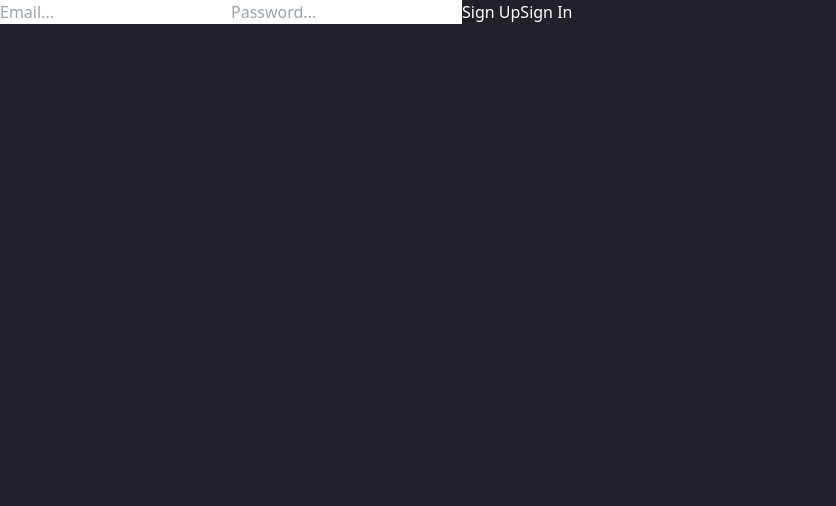
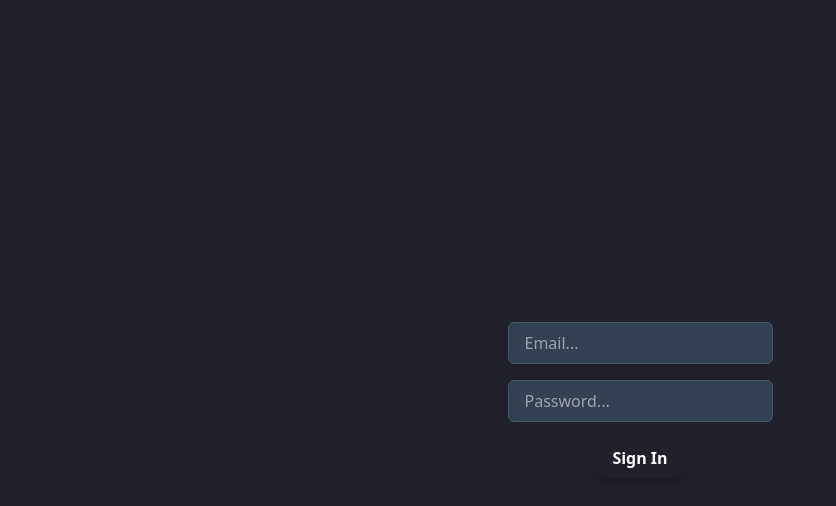
Before and after one commit to sarvesh-gaurishankar-sawant/team-progress-tracker, a React (Create React App) app in the folder frontend/: page / in a window 1280 px wide. Shown: the top 506 px of the page, without its empty margins (0-836 px from the left). Built offline with nearby package versions, Linux system fonts and the light colour scheme.

Commit message:
Add color to login and signup

```diff
--- a/frontend/src/App.tsx
+++ b/frontend/src/App.tsx
@@ -9,6 +9,7 @@ import { useDispatch } from "react-redux";
 import { AppDispatch } from "./store/store";
 import { setUserSlice } from "./store/user/userSlice";
 import Login from "./components/Auth/Login";
+import SignUp from "./components/Auth/SignUp";
 
 export default function App() {
   const dispatch = useDispatch<AppDispatch>();
@@ -19,6 +20,7 @@ export default function App() {
       <BrowserRouter>
         <Routes>
           <Route path="/" element={<Login />} />
+          <Route path="/signup" element={<SignUp />} />
           <Route path="/board" element={<HomeScreen />}>
             <Route path=":id" element={<Board />} />
           </Route>
--- a/frontend/src/components/Auth/Login.tsx
+++ b/frontend/src/components/Auth/Login.tsx
@@ -9,18 +9,20 @@ import {
   createUserWithEmailAndPassword,
   signInWithEmailAndPassword,
 } from "firebase/auth";
-import { Navigate } from "react-router-dom";
+import { Navigate, useLocation, useNavigate } from "react-router-dom";
 import HomeScreen from "../pages/HomeScreen";
 import { useDispatch, useSelector } from "react-redux";
 import { AppDispatch, RootState } from "../../store/store";
 import { setLogin } from "../../store/user/loginSlice";
 import { createUserAsync } from "../../store/user/singleUserAsyncSlice";
+import { Alert } from "@mui/material";
 
 
 function Login() {
 
     const isLoggedIn: boolean = useSelector((state: RootState) => state.login.value);
     const dispatch = useDispatch<AppDispatch>();
+    const navigate = useNavigate();
 
     console.log(`isLoggedIn ${isLoggedIn}`)
     console.log(`token ${window.localStorage.getItem('userToken')}`)
@@ -28,22 +30,12 @@ function Login() {
     const [email, setEmail] = useState("");
     const [password, setPassword] = useState("");
 
-      const signUp = async () => {
-        try {
-          const result = await createUserWithEmailAndPassword(auth, email, password);
-          const user = result.user;
-          const emailId = user.email || '';
-          const idToken = await user.getIdToken();
-          window.localStorage.setItem('userToken', idToken);
-          dispatch(setLogin(true))
-          window.localStorage.setItem('isLoggedIn', 'true');
-        } catch (err) {
-          console.error(err);
-        }
-      };
+    const location = useLocation();
+    const message = location.state?.message;
 
       const signIn = async () => {
         try {
+
           const result = await signInWithEmailAndPassword(auth, email, password);
           const user = result.user;
           const emailId = user.email || '';
@@ -52,29 +44,40 @@ function Login() {
           dispatch(setLogin(true))
           window.localStorage.setItem('isLoggedIn', 'true');
         } catch (err) {
-          console.error(err);
+          let errString: string = String(err);
+          if(errString.includes("auth/user-not-found")){
+            navigate("/signup", { state: { message: "Email does not exist. Please login." }})
+          }
         }
       };
 
 	return (
 	<div>
+    <div className='flex justify-center items-center min-h-screen flex-col'>
+    {message && (
+  <p
+    className="text-white bg-slate-800 p-4 rounded-md shadow-md mt-4 mb-8"
+  >
+    {message}
+  </p>
+)}
       {!isLoggedIn
         ?
-      <div>
+      <div className="flex flex-col justify-center items-center">
         <input
           placeholder="Email..."
           onChange={(e) => setEmail(e.target.value)}
-          className="text-black"
+          className="text-white bg-slate-700 px-4 py-2 rounded-md border border-slate-600 focus:border-slate-500 mb-4"
         />
         <input
           placeholder="Password..."
           type="password"
           onChange={(e) => setPassword(e.target.value)}
-          className="text-black"
+          className="text-white bg-slate-700 px-4 py-2 rounded-md border border-slate-600 focus:border-slate-500 mb-4"
         />
-        <button onClick={signUp}>Sign Up</button>
-        <button onClick={signIn}>Sign In</button>
+        <button onClick={signIn} className="bg-primary text-white px-4 py-2 rounded-md font-bold shadow-md hover:bg-primary-dark transition duration-300 ease-in-out">Sign In</button>
       </div> : <Navigate to="/board"/>}
+    </div>
     </div>
 	);
 }
--- /dev/null
+++ b/frontend/src/components/Auth/SignUp.tsx
@@ -0,0 +1,69 @@
+import { createUserWithEmailAndPassword } from 'firebase/auth';
+import React, { useState } from 'react'
+import { useDispatch, useSelector } from 'react-redux';
+import { Navigate, useLocation, useNavigate } from 'react-router-dom';
+import { AppDispatch, RootState } from '../../store/store';
+import { setLogin } from '../../store/user/loginSlice';
+import { auth, googleProvider } from "../../firebase-config";
+
+function SignUp() {
+    const navigate = useNavigate();
+    const dispatch = useDispatch<AppDispatch>();
+
+    const isLoggedIn: boolean = useSelector((state: RootState) => state.login.value);
+
+    const location = useLocation();
+    const message = location.state?.message;
+
+    const [email, setEmail] = useState("");
+    const [password, setPassword] = useState("");
+
+    const signUp = async () => {
+        try {
+          const result = await createUserWithEmailAndPassword(auth, email, password);
+          const user = result.user;
+          const emailId = user.email || '';
+          const idToken = await user.getIdToken();
+          window.localStorage.setItem('userToken', idToken);
+          dispatch(setLogin(true))
+          window.localStorage.setItem('isLoggedIn', 'true');
+        } catch (err) {
+          navigate("/", { state: { message: "User already exists" } })
+        }
+      };
+
+  return (
+    <div className='flex justify-center items-center min-h-screen flex-col'>
+        {message && (
+  <p
+    className="text-white bg-slate-800 p-4 rounded-md shadow-md mt-4 mb-8"
+  >
+    {message}
+  </p>
+)}
+        {!isLoggedIn
+        ?
+        <div className="flex flex-col justify-center items-center">
+  <input
+    placeholder="Email..."
+    onChange={(e) => setEmail(e.target.value)}
+    className="text-white bg-slate-700 px-4 py-2 rounded-md border border-slate-600 focus:border-slate-500 mb-4"
+  />
+  <input
+    placeholder="Password..."
+    type="password"
+    onChange={(e) => setPassword(e.target.value)}
+    className="text-white bg-slate-700 px-4 py-2 rounded-md border border-slate-600 focus:border-slate-500 mb-4"
+  />
+  <button
+    onClick={signUp}
+    className="bg-primary text-white px-4 py-2 rounded-md font-bold shadow-md hover:bg-primary-dark transition duration-300 ease-in-out"
+  >
+    Sign Up
+  </button>
+</div> : <Navigate to="/board"/>}
+    </div>
+  )
+}
+
+export default SignUp
```
